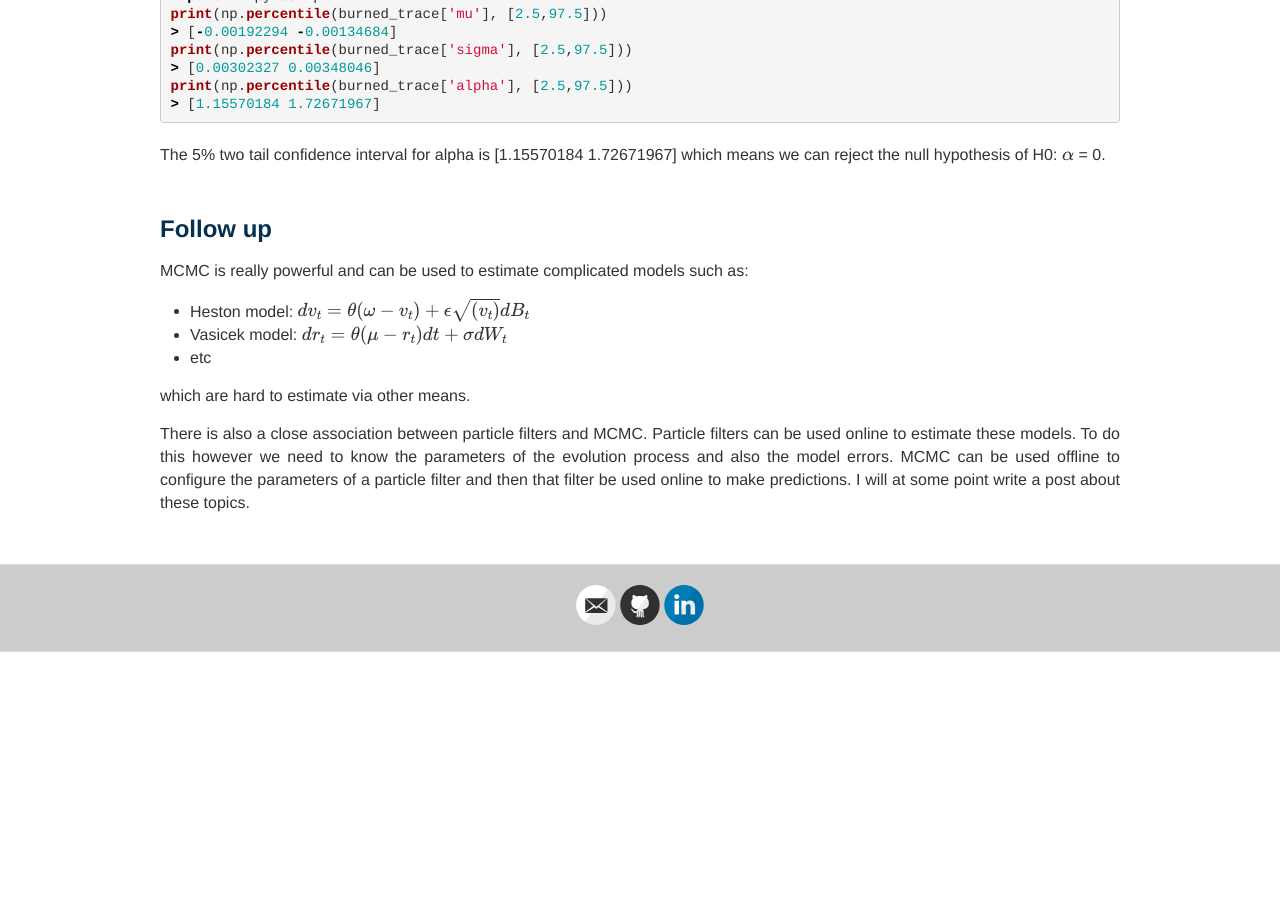
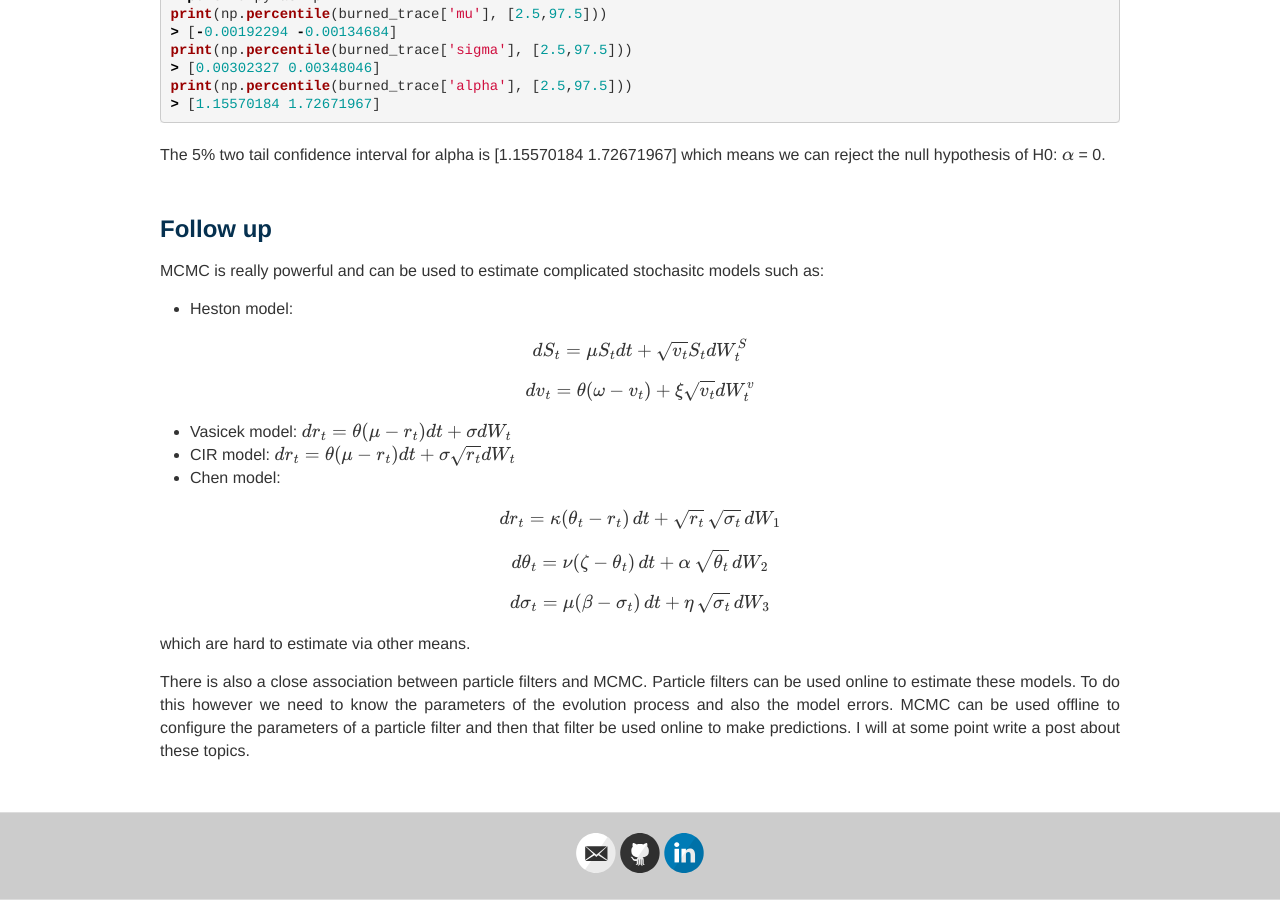
Before and after one commit to MarkRBest/markrbest.github.io, a Jekyll site: the page built from _posts/2020-12-07-mcmc-for returns.md, in a window 1280 px wide and 900 px high, scrolled down 2111 px. Built offline with Jekyll 4.4.1, drawn with Linux system fonts in a browser that asks for light colours; nearby versions of some CDN libraries; formulas are drawn with MathJax 3; comment, search, counter and statistics services are not loaded; before the commit the page ends 2763 px from its top, so only the background shows below that.

Commit message:
update stochastic models

```diff
--- a/_posts/2020-12-07-mcmc-for returns.md
+++ b/_posts/2020-12-07-mcmc-for returns.md
@@ -83,10 +83,25 @@ The 5% two tail confidence interval for alpha is [1.15570184 1.72671967] which m
 
 ## Follow up
 
-MCMC is really powerful and can be used to estimate complicated models such as:
-* Heston model: $$ dv_t = \theta(\omega - v_t) + \epsilon \sqrt{(v_t)} dB_t $$
+MCMC is really powerful and can be used to estimate complicated stochasitc models such as:
+
+* Heston model:
+
+$$ dS_t = \mu S_t dt + \sqrt{v_t}S_tdW^S_t $$
+
+ $$ dv_t = \theta(\omega - v_t) + \xi \sqrt{v_t} dW^v_t $$
+
 * Vasicek model: $$ dr_t = \theta (\mu - r_t) dt + \sigma dW_t $$
-* etc
+* CIR model: $$ dr_t = \theta (\mu - r_t) dt + \sigma \sqrt{r_t} dW_t $$
+* Chen model:
+
+$$ dr_{t}=\kappa (\theta _{t}-r_{t})\,dt+{\sqrt {r_{t}}}\,{\sqrt {\sigma _{t}}}\,dW_{1} $$
+
+$$ d\theta _{t}=\nu (\zeta -\theta _{t})\,dt+\alpha \,{\sqrt {\theta _{t}}}\,dW_{2} $$
+
+$$ d \sigma_{t}=\mu (\beta -\sigma _{t})\,dt+\eta \,{\sqrt {\sigma _{t}}}\,dW_{3} $$
+
+
 
 which are hard to estimate via other means.
 
```
